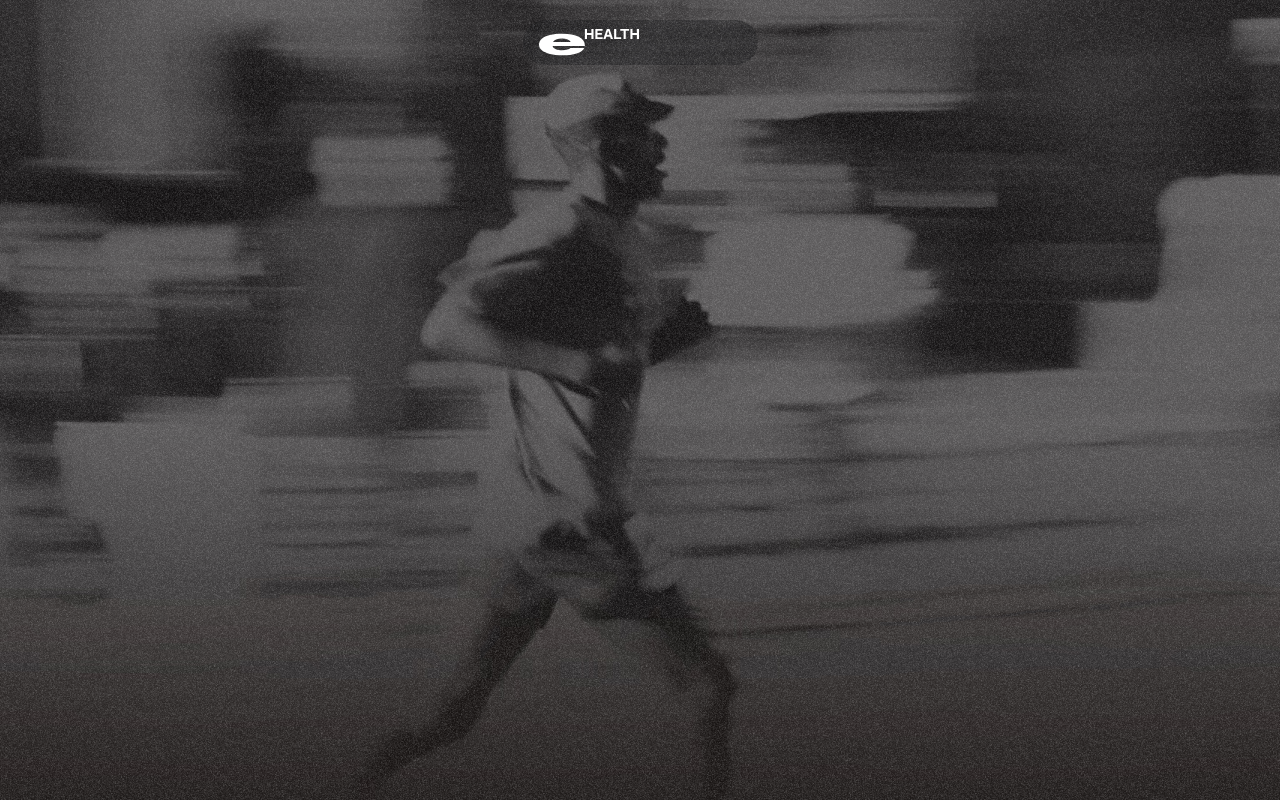
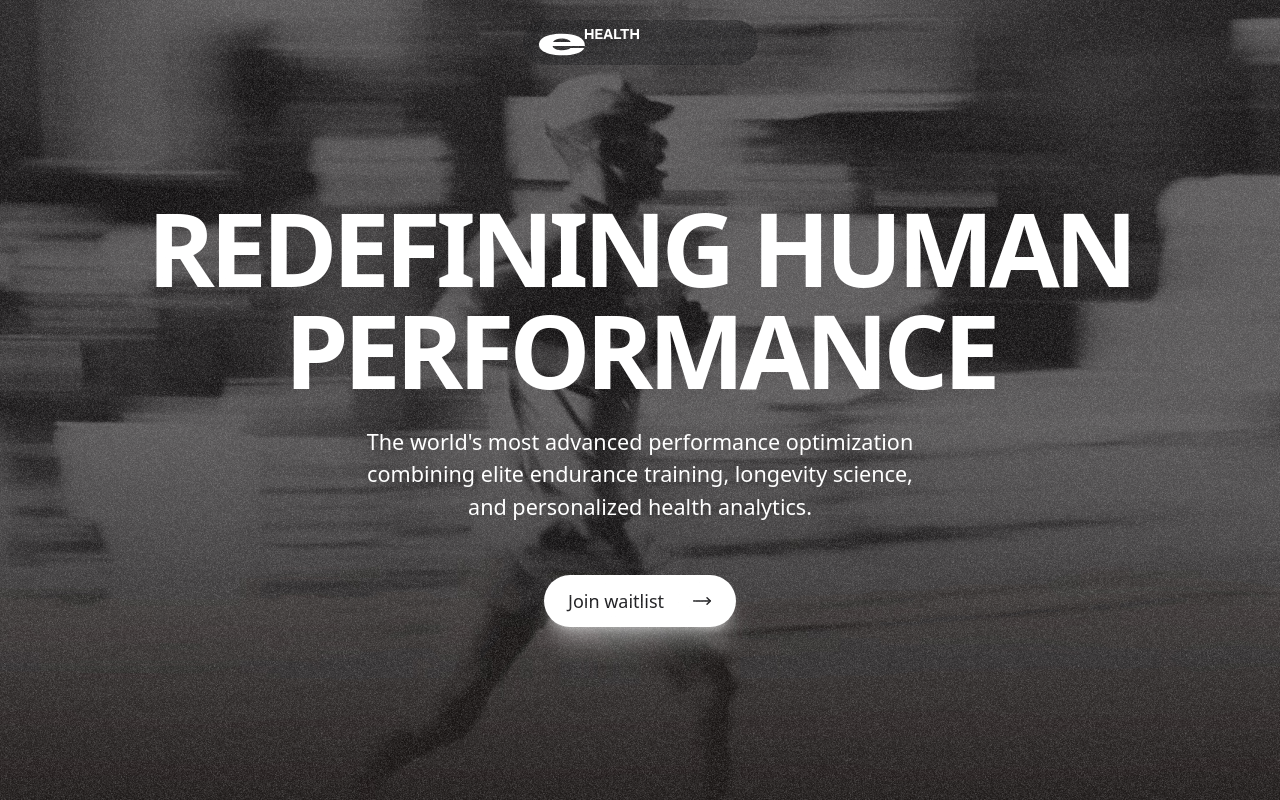
Before and after one commit to mohitkrishn/enroute-health-react, a React (Vite) app: page / in a window 1280 px wide. Built offline with nearby package versions, Linux system fonts and the light colour scheme.

Commit message:
hompage changes by mohit

```diff
--- a/src/pages/Home.jsx
+++ b/src/pages/Home.jsx
@@ -1,5 +1,9 @@
+import landingFont_semibold from '../assets/fonts/homepage_semibold.ttf'
+import landing_para from '../assets/fonts/homepage_parafont.ttf'
+
 import homepageBg from '../assets/homepage-bg.avif'
 import texture from '../assets/textture-bg.avif'
+import { MoveRight } from 'lucide-react'
 
 const Home = () => {
   return (
@@ -13,9 +17,46 @@ const Home = () => {
 
       {/* main section */}
       <section
-        className="home w-full h-screen bg-cover bg-center bg-no-repeat"
+        className="home w-full h-screen bg-cover bg-center bg-no-repeat flex flex-col justify-center-safe items-center-safe"
         style={{ backgroundImage: `url(${homepageBg})` }}
       >
+        <div className='heading w-full px-2 py-6 text-center'>
+          <h1
+            className='text-[clamp(1.95rem,8vw,10rem)] text-white font-bold tracking-tighter leading-[clamp(1.75rem,8vw,10rem)]'
+            style={{ fontFamily: `${landingFont_semibold}` }}
+          >
+            REDEFINING HUMAN
+          </h1>
+          <h1
+            className='text-[clamp(1.95rem,8vw,10rem)] text-white font-bold tracking-tighter leading-[clamp(1.75rem,8vw,10rem)]'
+            style={{ fontFamily: `${landingFont_semibold}` }}
+          >
+            PERFORMANCE
+          </h1>
+        </div>
+
+        <div className='para w-full px-4 flex justify-center text-center'>
+          <p
+            className='max-w-137.5 text-white font-normal text-[clamp(1.35rem,3vw,1.35rem)]'
+            style={{ fontFamily: `${landing_para}` }}
+          >
+            The world's most advanced performance optimization combining elite endurance training, longevity science, and personalized health analytics.
+          </p>
+        </div>
+
+        <div className='cta-div w-full h-26 flex justify-center-safe items-end-safe'>
+          <button
+            className='px-6 py-3 rounded-full shadow-xl shadow-white/40 bg-white flex gap-7 items-center text-zinc-900'
+          >
+            <h4
+              className='text-zinc-900 text-lg'
+              style={{ fontFamily: `${landingFont_semibold}` }}
+            >
+              Join waitlist
+            </h4>
+            <MoveRight size={20} strokeWidth={1.75} />
+          </button>
+        </div>
       </section>
     </main>
   )
```
